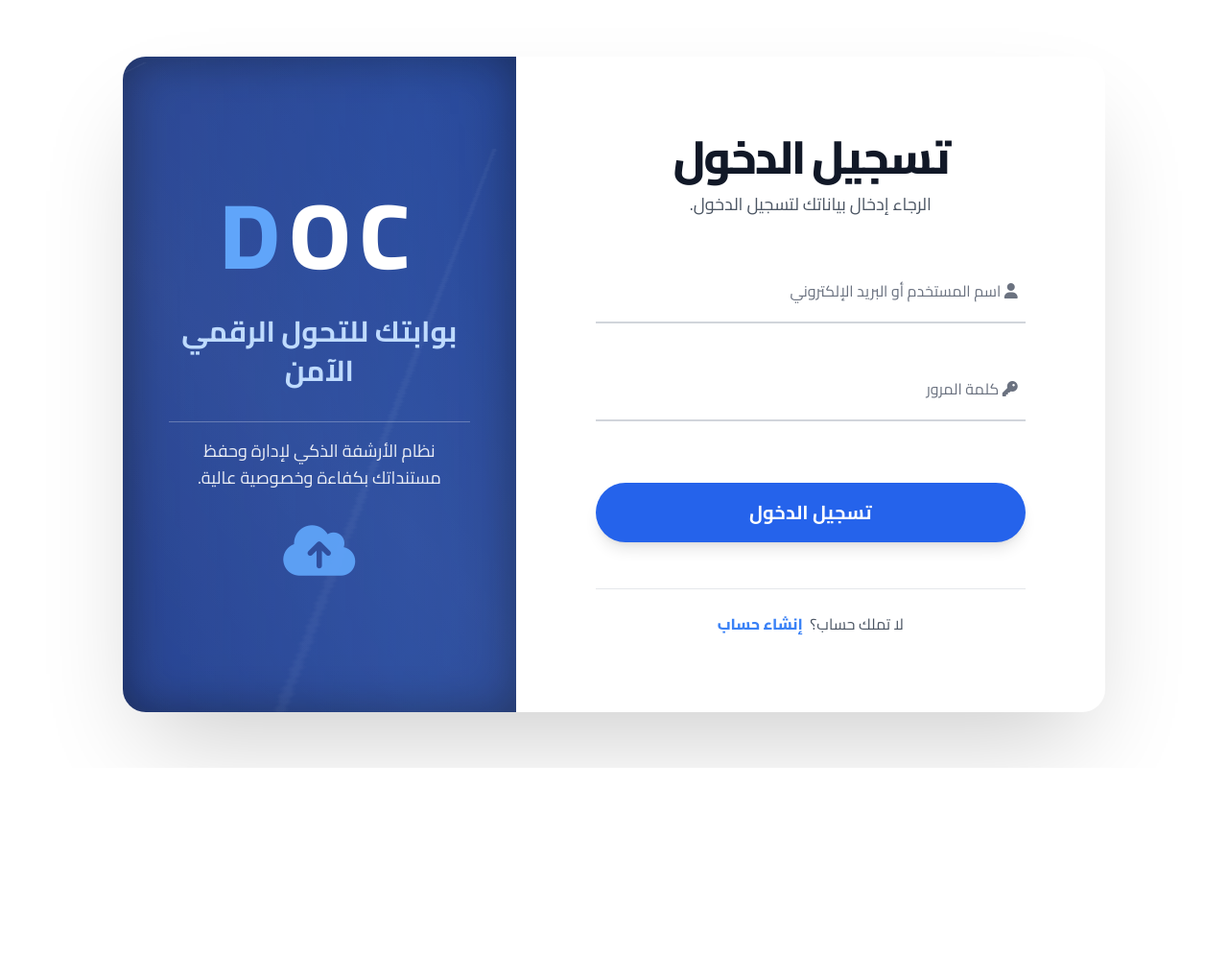
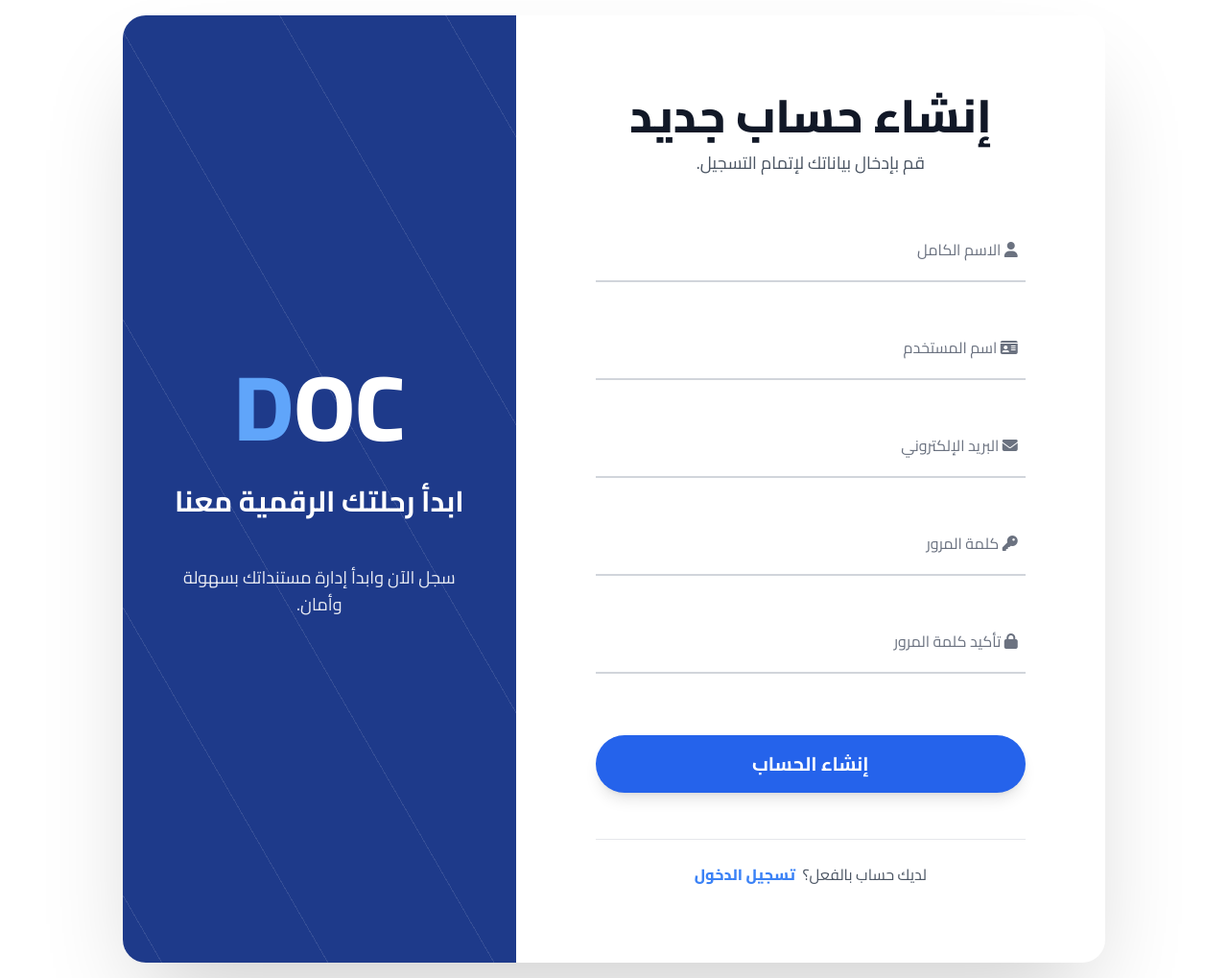
Before and after one commit to ebaa-alsaad/archive-django, a Django app: page /register/ in a window 1280 px wide. Shown: the whole page at 96% size. Before the commit the page ends 800 px from the top, so only its background shows below. Run offline with Django 5.2, Linux system fonts and the light colour scheme; parts of the project's set-up code (start-up, migrations or seed data) failed here and were passed over; some libraries are stand-ins or nearby versions.

```diff
--- a/processing/templates/auth/register.html
+++ b/processing/templates/auth/register.html
@@ -4,7 +4,7 @@
 <head>
 <meta charset="UTF-8">
 <meta name="viewport" content="width=device-width, initial-scale=1.0">
-<title>{{ title|default:"تسجيل الدخول" }}</title>
+<title>{{ title|default:"إنشاء حساب" }}</title>
 
 <link rel="icon" type="image/png" href="{% static 'images/favicon.png' %}">
 <script src="https://kit.fontawesome.com/a81368914c.js" crossorigin="anonymous"></script>
@@ -14,8 +14,6 @@
 
 <style>
 body { font-family: 'Cairo', sans-serif; }
-
-/* Shadow & Animations */
 .shadow-5xl { box-shadow: 0 50px 100px -25px rgba(0,0,0,0.2); }
 .opacity-0 { opacity: 0; }
 
@@ -23,156 +21,164 @@ body { font-family: 'Cairo', sans-serif; }
   0% { opacity: 0; transform: translateY(20px) scale(0.95); }
   100% { opacity: 1; transform: translateY(0) scale(1); }
 }
-.animate-slideUp {
-  animation: slideUp 0.8s cubic-bezier(0.25,0.46,0.45,0.94) forwards;
-  animation-delay: 0.2s;
-  will-change: transform, opacity;
-}
+.animate-slideUp { animation: slideUp 0.8s forwards; }
 
-@keyframes pulse-slow { 0%,100% {opacity:1;} 50% {opacity:0.8;} }
-.animate-pulse-slow { animation: pulse-slow 3s infinite ease-in-out; }
-
-.archive-3d-panel { perspective:1000px; overflow:hidden; box-shadow:inset 0 0 50px rgba(0,0,0,0.5); }
+.archive-3d-panel { perspective:1000px; overflow:hidden; }
 .archive-3d-flow {
     position:absolute; inset:0;
     background-image: repeating-linear-gradient(60deg,#ffffff1a,#ffffff1a 1px,transparent 1px,transparent 150px);
-    background-size:300% 300%; transform:rotateX(60deg) rotateZ(45deg) scale(2.5); transform-origin:0 0;
-    animation: flow-3d 30s linear infinite; opacity:0.4;
+    background-size:300% 300%;
+    animation: flow-3d 30s linear infinite;
 }
-@keyframes flow-3d { from {background-position:0% 0%;} to {background-position:200% 200%;} }
+@keyframes flow-3d { from {background-position:0 0;} to {background-position:200% 200%;} }
 
-.archive-extra-flow {
-    position:absolute; inset:-20%;
-    background: linear-gradient(90deg, transparent, rgba(66,135,245,0.2), transparent),
-                linear-gradient(45deg, transparent, rgba(255,255,255,0.1), transparent);
-    background-size:200% 200%; animation: extra-flow-move 50s linear infinite; opacity:0.8;
+input:focus ~ label, input:not(:placeholder-shown) ~ label {
+    transform: translateY(-1rem) scale(0.75);
 }
-@keyframes extra-flow-move { 0%{background-position:0% 0%;} 50%{background-position:100% 100%;} 100%{background-position:0% 0%;} }
-
-input:focus ~ label, input:not(:placeholder-shown) ~ label { transform: translateY(-1rem) scale(0.75); }
-
-.toast { transition: transform 0.3s ease-out, opacity 0.3s ease-out; transform: translateX(100%); opacity:0; }
-.toast-error { background-color: rgba(30,41,59,0.95); color:#fff; border-right:5px solid #ef4444; }
 </style>
 </head>
+
 <body class="bg-white dark:bg-gray-800">
 
 <div class="min-h-screen flex items-center justify-center relative p-4 overflow-hidden">
 
-    <!-- Toast Container -->
     <div id="toast-container" class="fixed top-5 right-5 z-50 space-y-3"></div>
 
-    <div class="z-10 w-full max-w-5xl mx-auto flex shadow-5xl rounded-3xl overflow-hidden bg-white dark:bg-gray-800 transform scale-90 opacity-0 animate-slideUp">
+    <div class="z-10 w-full max-w-5xl mx-auto flex shadow-5xl rounded-3xl overflow-hidden bg-white dark:bg-gray-800 opacity-0 animate-slideUp">
 
-        <!-- Right Panel -->
+        <!-- Right Panel (Form) -->
         <div class="w-full lg:w-3/5 p-10 sm:p-14 lg:p-20 flex flex-col justify-center dark:text-gray-100">
             <div class="mx-auto w-full max-w-md">
                 <div class="text-center mb-12">
-                    <h2 class="text-5xl font-extrabold text-gray-900 dark:text-white mb-3 tracking-tighter">تسجيل الدخول</h2>
-                    <p class="text-lg text-gray-600 dark:text-gray-400">الرجاء إدخال بياناتك لتسجيل الدخول.</p>
+                    <h2 class="text-5xl font-extrabold text-gray-900 dark:text-white mb-3">إنشاء حساب جديد</h2>
+                    <p class="text-lg text-gray-600 dark:text-gray-400">قم بإدخال بياناتك لإتمام التسجيل.</p>
                 </div>
 
-                <form id="login-form" method="POST" class="space-y-10">{% csrf_token %}
+                <form id="register-form" method="POST" class="space-y-10">{% csrf_token %}
 
-                    <!-- Username or Email -->
+                    <!-- Full Name -->
                     <div class="relative group">
-                        <input id="username" name="username" type="text" required placeholder=" " autocomplete="username"
-                               class="block w-full px-4 pt-6 pb-2 text-lg appearance-none bg-transparent border-b-2 border-gray-300 dark:border-gray-600 focus:outline-none focus:ring-0 focus:border-blue-500 peer dark:text-white transition-all duration-300">
-                        <label for="username" class="absolute right-0 top-4 text-base text-gray-500 dark:text-gray-400 duration-300 transform -translate-y-4 scale-75 origin-top-right peer-placeholder-shown:scale-100 peer-placeholder-shown:translate-y-0 peer-focus:scale-75 peer-focus:-translate-y-4 peer-focus:text-blue-600 dark:peer-focus:text-blue-400">
-                            <i class="fa-solid fa-user mr-2"></i> اسم المستخدم أو البريد الإلكتروني
+                        <input id="full_name" name="full_name" type="text" required placeholder=" "
+                               class="block w-full px-4 pt-6 pb-2 text-lg bg-transparent border-b-2 border-gray-300 focus:border-blue-500 peer transition">
+                        <label for="full_name" class="absolute right-0 top-4 text-base text-gray-500 transition transform origin-top-right">
+                            <i class="fa-solid fa-user mr-2"></i> الاسم الكامل
+                        </label>
+                    </div>
+
+                    <!-- Username -->
+                    <div class="relative group">
+                        <input id="username" name="username" type="text" required placeholder=" "
+                               class="block w-full px-4 pt-6 pb-2 text-lg bg-transparent border-b-2 border-gray-300 focus:border-blue-500 peer transition">
+                        <label for="username" class="absolute right-0 top-4 text-base text-gray-500 transition transform origin-top-right">
+                            <i class="fa-solid fa-id-card mr-2"></i> اسم المستخدم
+                        </label>
+                    </div>
+
+                    <!-- Email -->
+                    <div class="relative group">
+                        <input id="email" name="email" type="email" required placeholder=" "
+                               class="block w-full px-4 pt-6 pb-2 text-lg bg-transparent border-b-2 border-gray-300 focus:border-blue-500 peer transition">
+                        <label for="email" class="absolute right-0 top-4 text-base text-gray-500 transition transform origin-top-right">
+                            <i class="fa-solid fa-envelope mr-2"></i> البريد الإلكتروني
                         </label>
                     </div>
 
                     <!-- Password -->
                     <div class="relative group">
-                        <input id="password" name="password" type="password" required placeholder=" " autocomplete="current-password"
-                               class="block w-full px-4 pt-6 pb-2 text-lg appearance-none bg-transparent border-b-2 border-gray-300 dark:border-gray-600 focus:outline-none focus:ring-0 focus:border-blue-500 peer dark:text-white transition-all duration-300">
-                        <label for="password" class="absolute right-0 top-4 text-base text-gray-500 dark:text-gray-400 duration-300 transform -translate-y-4 scale-75 origin-top-right peer-placeholder-shown:scale-100 peer-placeholder-shown:translate-y-0 peer-focus:scale-75 peer-focus:-translate-y-4 peer-focus:text-blue-600 dark:peer-focus:text-blue-400">
+                        <input id="password" name="password" type="password" required placeholder=" "
+                               class="block w-full px-4 pt-6 pb-2 text-lg bg-transparent border-b-2 border-gray-300 focus:border-blue-500 peer transition">
+                        <label for="password" class="absolute right-0 top-4 text-base text-gray-500 transition transform origin-top-right">
                             <i class="fa-solid fa-key mr-2"></i> كلمة المرور
                         </label>
                     </div>
 
-                    <!-- Submit Button -->
+                    <!-- Confirm Password -->
+                    <div class="relative group">
+                        <input id="password2" name="password2" type="password" required placeholder=" "
+                               class="block w-full px-4 pt-6 pb-2 text-lg bg-transparent border-b-2 border-gray-300 focus:border-blue-500 peer transition">
+                        <label for="password2" class="absolute right-0 top-4 text-base text-gray-500 transition transform origin-top-right">
+                            <i class="fa-solid fa-lock mr-2"></i> تأكيد كلمة المرور
+                        </label>
+                    </div>
+
+                    <!-- Submit -->
                     <div class="pt-6">
-                        <button type="submit" id="login-button"
-                                class="w-full flex justify-center items-center py-4 px-4 border border-transparent rounded-full shadow-lg text-xl font-bold text-white bg-blue-600 hover:bg-blue-700 focus:outline-none focus:ring-4 focus:ring-blue-500/50 transition duration-300 ease-in-out transform hover:shadow-2xl hover:shadow-blue-500/50 active:scale-95 disabled:bg-blue-400 disabled:cursor-not-allowed">
-                            <span id="button-text">تسجيل الدخول</span>
-                            <svg id="loading-spinner" class="animate-spin -ml-1 mr-3 h-6 w-6 text-white hidden" xmlns="http://www.w3.org/2000/svg" fill="none" viewBox="0 0 24 24">
-                                <circle class="opacity-25" cx="12" cy="12" r="10" stroke="currentColor" stroke-width="4"></circle>
-                                <path class="opacity-75" fill="currentColor" d="M4 12a8 8 0 018-8V0C5.373 0 0 5.373 0 12h4zm2 5.291A7.962 7.962 0 014 12H0c0 3.042 1.135 5.824 3 7.938l3-2.647z"></path>
+                        <button type="submit" id="register-button"
+                                class="w-full py-4 rounded-full bg-blue-600 hover:bg-blue-700 text-xl font-bold text-white transition shadow-lg">
+                            <span id="button-text">إنشاء الحساب</span>
+                            <svg id="loading-spinner" class="animate-spin -ml-1 mr-3 h-6 w-6 text-white hidden"
+                                 xmlns="http://www.w3.org/2000/svg" fill="none" viewBox="0 0 24 24">
+                                <circle class="opacity-25" cx="12" cy="12" r="10" stroke-width="4"/>
+                                <path class="opacity-75" d="M4 12a8 8 0 018-8V0C5..." />
                             </svg>
                         </button>
                     </div>
                 </form>
 
-                <p class="mt-12 text-center text-md text-gray-600 dark:text-gray-400 pt-6 border-t border-gray-200 dark:border-gray-700">
-                    لا تملك حساب؟
-                    <a href="{% url 'register' %}" class="font-extrabold text-blue-500 hover:text-blue-400 transition duration-150 mr-1">
-                        إنشاء حساب
-                    </a>
+                <p class="mt-12 text-center text-md text-gray-600 dark:text-gray-400 pt-6 border-t">
+                    لديك حساب بالفعل؟
+                    <a href="{% url 'login' %}" class="font-extrabold text-blue-500 hover:text-blue-400 mr-1">تسجيل الدخول</a>
                 </p>
             </div>
         </div>
 
-        <!-- Left Panel -->
-        <div class="hidden lg:flex relative lg:w-2/5 flex-col justify-center p-12 overflow-hidden bg-blue-900 text-white archive-3d-panel">
-            <div class="absolute inset-0 z-0 archive-3d-flow"></div>
-            <div class="absolute inset-0 z-0 archive-extra-flow"></div>
+        <!-- Left Panel (Design) -->
+        <div class="hidden lg:flex relative lg:w-2/5 flex-col justify-center p-12 bg-blue-900 text-white archive-3d-panel">
+            <div class="absolute inset-0 archive-3d-flow"></div>
 
-            <div class="relative z-10 text-center space-y-8">
-                <div class="text-8xl font-black tracking-widest text-white transform hover:scale-105 transition-transform duration-500">
+            <div class="relative text-center space-y-8 z-10">
+                <div class="text-8xl font-black">
                     <span class="text-blue-400">D</span>OC
                 </div>
-                <h2 class="text-3xl font-bold leading-snug text-blue-200">بوابتك للتحول الرقمي الآمن</h2>
-                <p class="text-lg opacity-90 mt-4 max-w-sm mx-auto font-light border-t border-white/30 pt-4">
-                    نظام الأرشفة الذكي لإدارة وحفظ مستنداتك بكفاءة وخصوصية عالية.
+                <h2 class="text-3xl font-bold">ابدأ رحلتك الرقمية معنا</h2>
+                <p class="text-lg opacity-90 max-w-sm mx-auto pt-4">
+                    سجل الآن وابدأ إدارة مستنداتك بسهولة وأمان.
                 </p>
-                <div class="mt-8">
-                    <i class="fa-solid fa-cloud-arrow-up text-6xl text-blue-400 animate-pulse-slow"></i>
-                </div>
             </div>
         </div>
+
     </div>
 </div>
 
 <script src="https://cdnjs.cloudflare.com/ajax/libs/jquery/3.7.1/jquery.min.js"></script>
 <script src="https://cdnjs.cloudflare.com/ajax/libs/toastr.js/latest/js/toastr.min.js"></script>
+
 <script>
 $(document).ready(function() {
-    $('#login-form').on('submit', function(e) {
+    $('#register-form').on('submit', function(e) {
         e.preventDefault();
-        var $btn = $('#login-button');
+        var $btn = $('#register-button');
         var $text = $('#button-text');
         var $spinner = $('#loading-spinner');
+
         $btn.prop('disabled', true);
-        $text.text('جاري المعالجة...');
+        $text.text('جاري إنشاء الحساب...');
         $spinner.removeClass('hidden');
 
         $.ajax({
-            url: "{% url 'login' %}",
+            url: "{% url 'register' %}",
             method: "POST",
             data: $(this).serialize(),
             success: function(data) {
                 if (data.success) {
                     toastr.success(data.message);
-                    setTimeout(function() {
-                        window.location.href = data.redirect_url || "/dashboard/";
-                    }, 1000);
+                    setTimeout(() => window.location.href = data.redirect_url || "/login/", 1000);
                 } else {
                     toastr.error(data.message);
                 }
             },
             error: function(xhr) {
-                toastr.error(xhr.responseJSON?.message || "حدث خطأ ما.");
+                toastr.error(xhr.responseJSON?.message || "حدث خطأ غير متوقع.");
             },
             complete: function() {
                 $btn.prop('disabled', false);
-                $text.text('تسجيل الدخول');
+                $text.text('إنشاء الحساب');
                 $spinner.addClass('hidden');
             }
         });
     });
 });
 </script>
+
 </body>
 </html>
```
